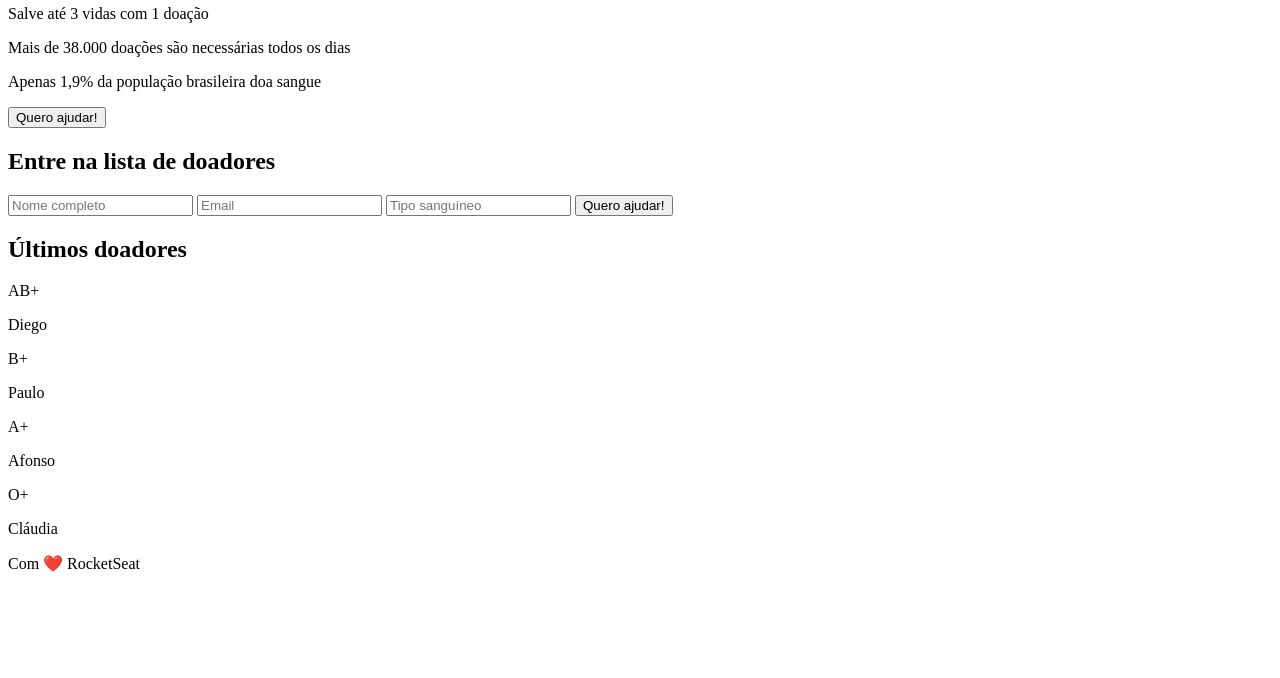
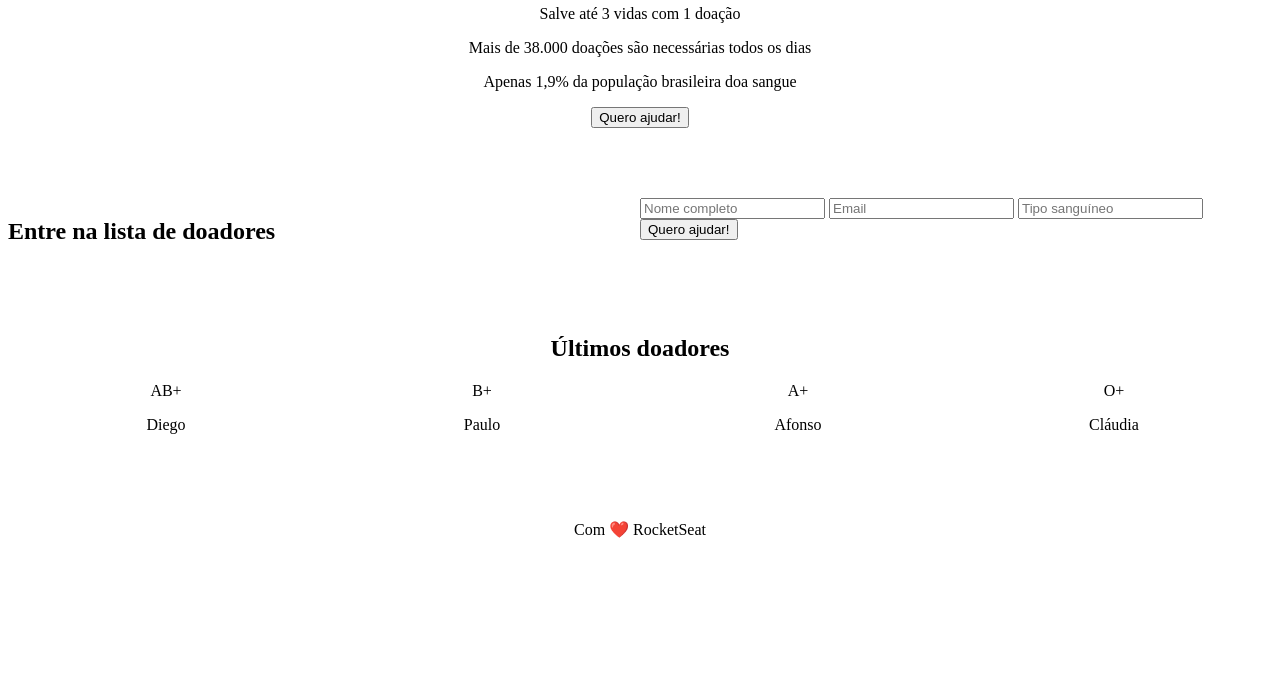
Before and after one commit to Ollie570/MaratonaDev, a plain HTML site: page index.html in a window 1280 px wide. Shown: the part 122-800 px from the top of the page. Drawn offline with Linux system fonts and the light colour scheme.

Commit message:
Parte1_estilo_FrontEnd

```diff
--- /dev/null
+++ b/estilo.css
@@ -0,0 +1,20 @@
+/* Alinhamentos, espaçamentos, larguras e alturas */
+
+header, main, footer {
+    text-align: center;
+}
+
+/*fr = fração de divisão por grids*/
+section.doadores {
+    display: grid;
+    grid-template-columns: 1fr 1fr 1fr 1fr;
+}
+
+section.form {
+    display: grid;
+    grid-template-columns: 1fr 1fr;
+}
+
+header, section.form, main {
+    margin-bottom: 70px;
+}
--- a/index.html
+++ b/index.html
@@ -14,6 +14,8 @@
     head-->
     <meta charset="utf-8">
     <title>Doe sangue!</title>
+
+    <link rel = "stylesheet" href = "estilo.css">
 
 </head>
 
```
